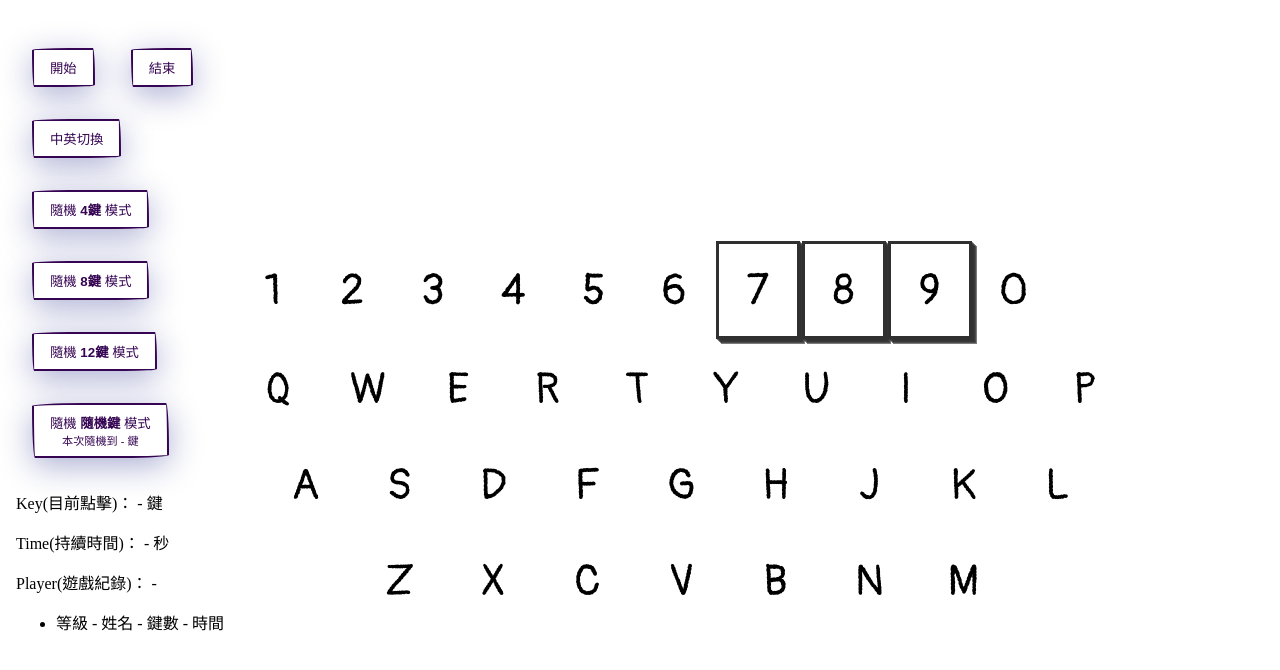
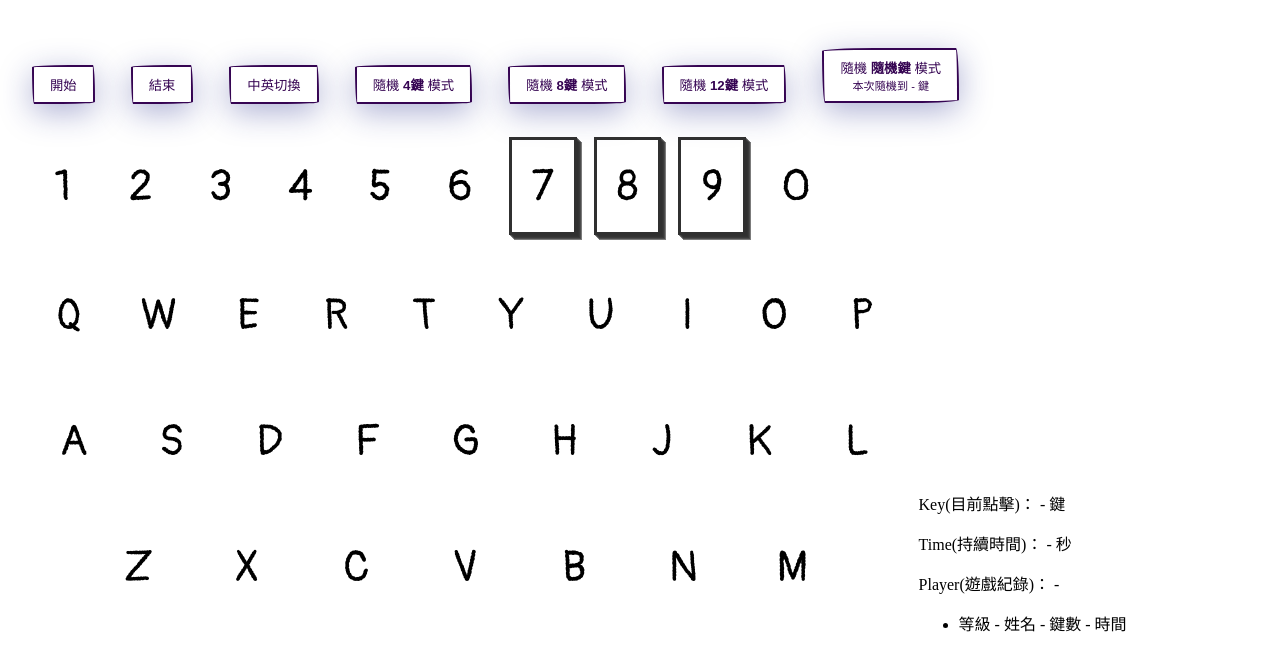
Before and after one commit to showanne/JS-wam, a plain HTML site: page practice-keyboard/index.html in a window 1280 px wide. Drawn offline with Linux system fonts and the light colour scheme; some packages are replaced by stand-ins of ours; a script that the page names is missing.

Commit message:
調整版型

```diff
--- a/practice-keyboard/index.html
+++ b/practice-keyboard/index.html
@@ -30,13 +30,16 @@
     margin: auto;
     font-family: 'Pangolin', cursive;
     font-size: 2.7rem;
+    box-sizing: border-box;
+
+    /* 按鍵間距 */
+    border-spacing: 17px;
   }
 
   table td {
     width: 90px;
     height: 90px;
     text-align: center;
-    border-spacing: 17px;
   }
 
   /* table td:hover {
@@ -93,6 +96,7 @@
 
   .info {
     width: 17%;
+    /* text-align: center; */
   }
 
   .game {
@@ -157,13 +161,13 @@
 
 <body>
   <div class="center">
-    <!-- 觸發按鈕及資訊區 -->
-    <div class="info inline">
+    <!-- 觸發按鈕 -->
+    <div>
       <button class="paper-border mode" id="start">開始</button>
       <!-- <button class="paper-border" id="stop">暫停</button> -->
       <button class="paper-border" id="end">結束</button>
       <button class="paper-border" id="switch">中英切換</button>
-      <br>
+      <!-- <br> -->
       <button class="paper-border mode" id="key-four">隨機 <b>4鍵</b> 模式</button>
       <button class="paper-border mode" id="key-eight">隨機 <b>8鍵</b> 模式</button>
       <button class="paper-border mode" id="key-twelve">隨機 <b>12鍵</b> 模式</button>
@@ -171,20 +175,6 @@
         隨機 <b>隨機鍵</b> 模式
         <br><small>本次隨機到<span id="key-R"> - </span>鍵</small>
       </button>
-
-      <br>
-      <p>Key(目前點擊)：<span id="key-score"> - </span>鍵</p>
-      <p>Time(持續時間)：<span id="time-score"> - </span>秒</p>
-      <p>Player(遊戲紀錄)：<span id="player-score"> - </span>
-      <ul id="list-score">
-        <li>等級 - 姓名 - 鍵數 - 時間</li>
-      </ul>
-      </p>
-      <!-- Window.localStorage
-          https://developer.mozilla.org/zh-TW/docs/Web/API/Window/localStorage
-          https://andy6804tw.github.io/2018/03/04/browser-localstorage/#%E5%88%AA%E9%99%A4%E6%95%B4%E5%80%8B-storage
-          https://ithelp.ithome.com.tw/articles/10195522
-          -->
     </div>
 
     <!-- 遊戲區 -->
@@ -242,6 +232,22 @@
           <td id="KeyM">M</td>
         </tr>
       </table>
+    </div>
+
+    <!-- 資訊區 -->
+    <div class="info inline">
+      <p>Key(目前點擊)：<span id="key-score"> - </span>鍵</p>
+      <p>Time(持續時間)：<span id="time-score"> - </span>秒</p>
+      <p>Player(遊戲紀錄)：<span id="player-score"> - </span>
+      <ul id="list-score">
+        <li>等級 - 姓名 - 鍵數 - 時間</li>
+      </ul>
+      </p>
+      <!-- Window.localStorage
+          https://developer.mozilla.org/zh-TW/docs/Web/API/Window/localStorage
+          https://andy6804tw.github.io/2018/03/04/browser-localstorage/#%E5%88%AA%E9%99%A4%E6%95%B4%E5%80%8B-storage
+          https://ithelp.ithome.com.tw/articles/10195522
+          -->
     </div>
   </div>
 
```
